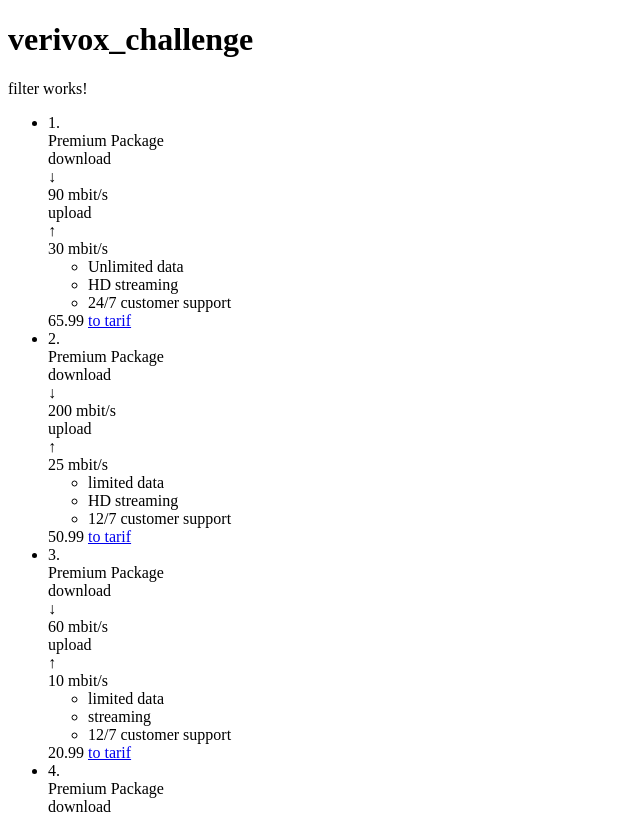
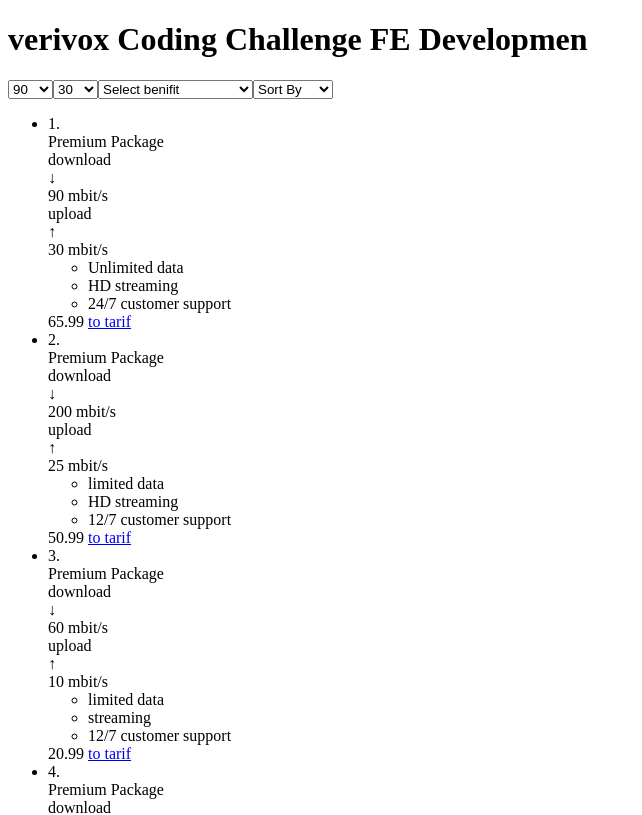
Before and after one commit to fajr-abdelali/verivox_challenge, an Angular app: page / in a window 1280 px wide. Shown: the top 815 px of the page, without its empty margins (0-642 px from the left). Built offline with nearby package versions, Linux system fonts and the light colour scheme.

Commit message:
functionalities of filtring by price - download - upload - benifits - and sort

```diff
--- a/src/app/app.component.html
+++ b/src/app/app.component.html
@@ -1,3 +1,12 @@
 <h1 class="title">{{ title }}</h1>
-<app-filter></app-filter>
+<app-filter
+[downloads]="downloadSpeeds"
+[uploads]="uploadSpeeds"
+(SlectedDownload)="applyDownloadFilter($event)"
+(SlectedUpload)="applyUploadFilter($event)"
+
+(filterChanged)="applyFilters($event)"
+(filterBenifitsChanged)="applyFiltersBenifits($event)"
+[benifits]="benifits"
+></app-filter>
 <app-tarif-list [tarifList]="tarifList"></app-tarif-list>
--- a/src/app/app.component.ts
+++ b/src/app/app.component.ts
@@ -8,13 +8,20 @@
   styleUrls: ['./app.component.scss']
 })
 export class AppComponent implements OnInit {
-  title = 'verivox_challenge';
+
+  title = 'verivox Coding Challenge FE Developmen';
   tarifList: Tarif[] = [];
+  benifits: string[] = [];
+  downloadSpeeds: number[] = [];
+  uploadSpeeds: number[] = [];
+
+  filterUploadSpeeds: number[] = [];
 
   constructor(private dataService: DataService) { }
 
   ngOnInit(): void {
     this.loadData();
+    this.loadDataFilters();
   }
 
   loadData() {
@@ -23,6 +30,84 @@
     },
       error => console.error('Error loadData getMockData:', error)
     );
+    this.dataService.getBenifits().subscribe(data => {
+      this.benifits = data;
+    },
+      error => console.error('Error loadData getBenifits:', error)
+    );
+  }
+
+  loadDataFilters() {
+    this.dataService.getDownloadspeeds().subscribe((data: number[]) => {
+      this.downloadSpeeds = data;
+    },
+      error => console.error('Error fetching download speeds:', error)
+    );
+
+    this.dataService.getUploadspeeds().subscribe((data: number[]) => {
+      this.uploadSpeeds = data;
+    },
+      error => console.error('Error fetching download speeds:', error)
+    );
+
+  }
+
+  applyFilters(selectedFilter: string) {
+    switch(selectedFilter){
+      case 'upload':
+        this.tarifList = this.tarifList.sort((a:Tarif,b:Tarif)=>{
+          return a.debit.upload - b.debit.upload
+        });
+        break;
+      case 'download':
+        this.tarifList = this.tarifList.sort((a:Tarif,b:Tarif)=>{
+          return a.debit.download - b.debit.download
+        });
+        break;
+      case 'price':
+        this.tarifList = this.tarifList.sort((a:Tarif,b:Tarif)=>{
+          return a.price - b.price
+        });
+        break;
+
+    }
+
+  }
+
+  applyFiltersBenifits(selectedBenifit: string) {
+
+    if (selectedBenifit !== '') {
+      this.dataService.getTarifByBenifits(selectedBenifit).subscribe((sortedTarif) => {
+        this.tarifList = sortedTarif;
+      },
+        error => {
+          console.error('Error applying filter:', error);
+        }
+      );
+    } else {
+      this.loadData();
+    }
+
+  }
+
+  applyDownloadFilter(slectedDownload: number) {
+    if (slectedDownload) {
+      this.dataService.getTarifByDownload(slectedDownload).subscribe((data: Tarif[]) => {
+        this.tarifList = data;
+      },
+        error => console.log('Error applying Download filter', error)
+      );
+    }
+  }
+
+  applyUploadFilter(slectedUpload: number) {
+    if (slectedUpload) {
+      this.dataService.getTarifByUpload(slectedUpload).subscribe((data: Tarif[]) => {
+        this.tarifList = data;
+      },
+        error => console.log('Error applying Upload filter', error)
+      );
+    }
   }
 
 }
--- a/src/app/component/filter/filter.component.html
+++ b/src/app/component/filter/filter.component.html
@@ -1 +1,20 @@
-<p>filter works!</p>
+<select class="filter--download-speed" name="download-speed" id="download-speed" (change)="onDownloalChange($event.target)">
+    <option *ngFor="let download of downloads" (value)="download">{{ download }}</option>
+</select>
+
+<select class="filter--upload-speed" name="upload-speed" id="upload-speed" (change)="onUploadChange($event.target)">
+    <option *ngFor="let upload of uploads" (value)="upload">{{ upload }}</option>
+</select>
+
+<select name="benifits" class="filter--benefits" (change)="onFilterBenifitsChange($event.target)">
+    <option value="">Select benifit</option>
+    <option value="">All</option>
+    <option *ngFor="let benifit of benifits" [value]="benifit"> {{benifit}} </option>
+</select>
+
+<select name="speed-price" class="filter--speed-price" (change)="onFilterChange($event.target)">
+    <option value="">Sort By</option>
+    <option value="upload">upload</option>
+    <option value="download">download</option>
+    <option value="price">price</option>
+</select>
--- a/src/app/component/filter/filter.component.ts
+++ b/src/app/component/filter/filter.component.ts
@@ -1,4 +1,4 @@
-import { Component } from '@angular/core';
+import { Component, EventEmitter, Input, Output } from '@angular/core';
 
 @Component({
   selector: 'app-filter',
@@ -7,4 +7,27 @@
 })
 export class FilterComponent {
 
+  @Input() benifits: string[] = [];
+  @Input() downloads: number[] = [];
+  @Input() uploads: number[] = [];
+  @Output() SlectedDownload: EventEmitter<number> = new EventEmitter<number>();
+  @Output() SlectedUpload: EventEmitter<number> = new EventEmitter<number>();
+  @Output() filterChanged: EventEmitter<string> = new EventEmitter<string>();
+  @Output() filterBenifitsChanged: EventEmitter<string> = new EventEmitter<string>();
+
+  onFilterChange(selectedFilter: any) {
+    this.filterChanged.emit(selectedFilter.value)
+  }
+
+  onFilterBenifitsChange(selectedFilter: any) {
+    this.filterBenifitsChanged.emit(selectedFilter.value)
+  }
+
+  onDownloalChange(download: any) {
+    this.SlectedDownload.emit(parseInt(download.value));
+  }
+  onUploadChange(upload: any) {
+    this.SlectedUpload.emit(parseInt(upload.value));
+  }
+
 }
--- a/src/app/service/data.service.ts
+++ b/src/app/service/data.service.ts
@@ -86,4 +86,36 @@
     return of(this.mockData);
   }
 
+  getBenifits(): Observable<string[]> {
+    const allBenefits = this.mockData.flatMap(tarif => tarif.benefit);
+    return of([... new Set(allBenefits)]);
+  }
+
+  getDownloadspeeds(): Observable<number[]> {
+    const allDownloadsSpeeds = this.mockData.map(tarif => tarif.debit.download);
+    return of([... new Set(allDownloadsSpeeds)]);
+  }
+
+  getUploadspeeds(): Observable<number[]> {
+    const allDownloadsSpeeds = this.mockData.map(tarif => tarif.debit.upload);
+    return of([... new Set(allDownloadsSpeeds)]);
+  }
+
+  getTarifByBenifits(benifit: string): Observable<Tarif[]> {
+    const sortedData = this.mockData.filter(tarif => {
+      return tarif.benefit.includes(benifit);
+    });
+    return of(sortedData);
+  }
+
+  getTarifByDownload(slectedDownload: number): Observable<Tarif[]> {
+    const tarif = this.mockData.filter(tarif => tarif.debit.download == slectedDownload)
+    return of(tarif);
+  }
+
+  getTarifByUpload(slectedUpload: number): Observable<Tarif[]> {
+    const tarif = this.mockData.filter(tarif => tarif.debit.upload == slectedUpload)
+    return of(tarif);
+  }
+
 }
```
